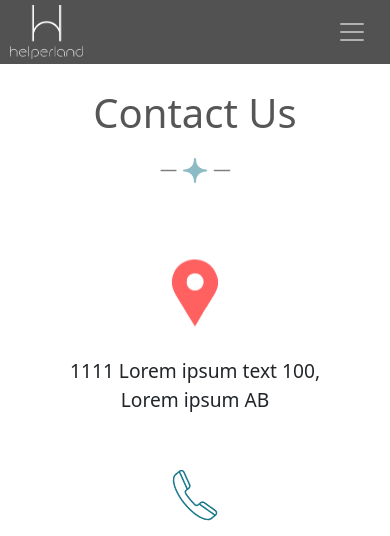
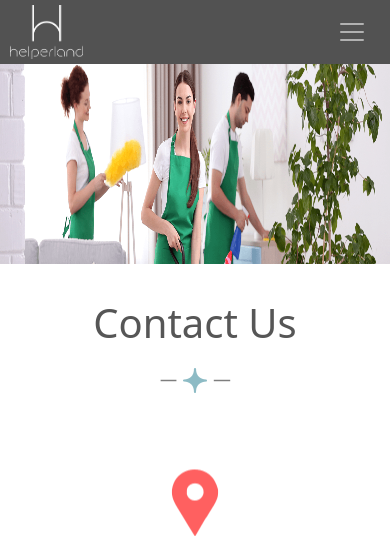
Before and after one commit to SmitBhikadiya/HelperLand-Cleaning-Services, a PHP site: page /contact.html in a window 390 px wide. Shown: the top 536 px of the page. Run offline with PHP 8.4, Linux system fonts and the light colour scheme; some libraries are stand-ins or nearby versions.

Commit message:
Changed: header css

```diff
--- a/HTML/static/css/contact.css
+++ b/HTML/static/css/contact.css
@@ -39,6 +39,49 @@
     color: white;
     opacity: 1;
 }
+/* Header image */
+.header-image{
+    height: 370px;
+    background-image: url("../images/cleaner-title.png");
+    background-repeat: no-repeat;
+    background-size: 100% 100%;
+}
+@media screen and (max-width:990px) {
+    .section-header{
+        z-index: 0;
+        padding-bottom: 10px;
+    }
+    .header-image{
+        height: 200px;
+        margin-top: 0;
+        background-size: 100% 100%;
+    }
+
+    .navbar-collapse{
+        z-index: 1;
+        background-color: #23565f;
+        border-radius: 10px;
+        padding: 20px;
+    }
+    .nav-item {
+        margin-left: 23px;
+        margin-top: 7px;
+    }
+    .navbar-nav .nav-item .nav-link {
+        padding-right: 15px;
+        padding-left: 15px;
+    }
+}
+@media screen and (max-width: 415px) {
+    .nav-link{
+        width: 100%;
+        text-align: center;
+    }
+    .header-image{
+
+    }
+}
+
 /*################ Newsseltter ################*/
 
 .section-newsseltter {
```
